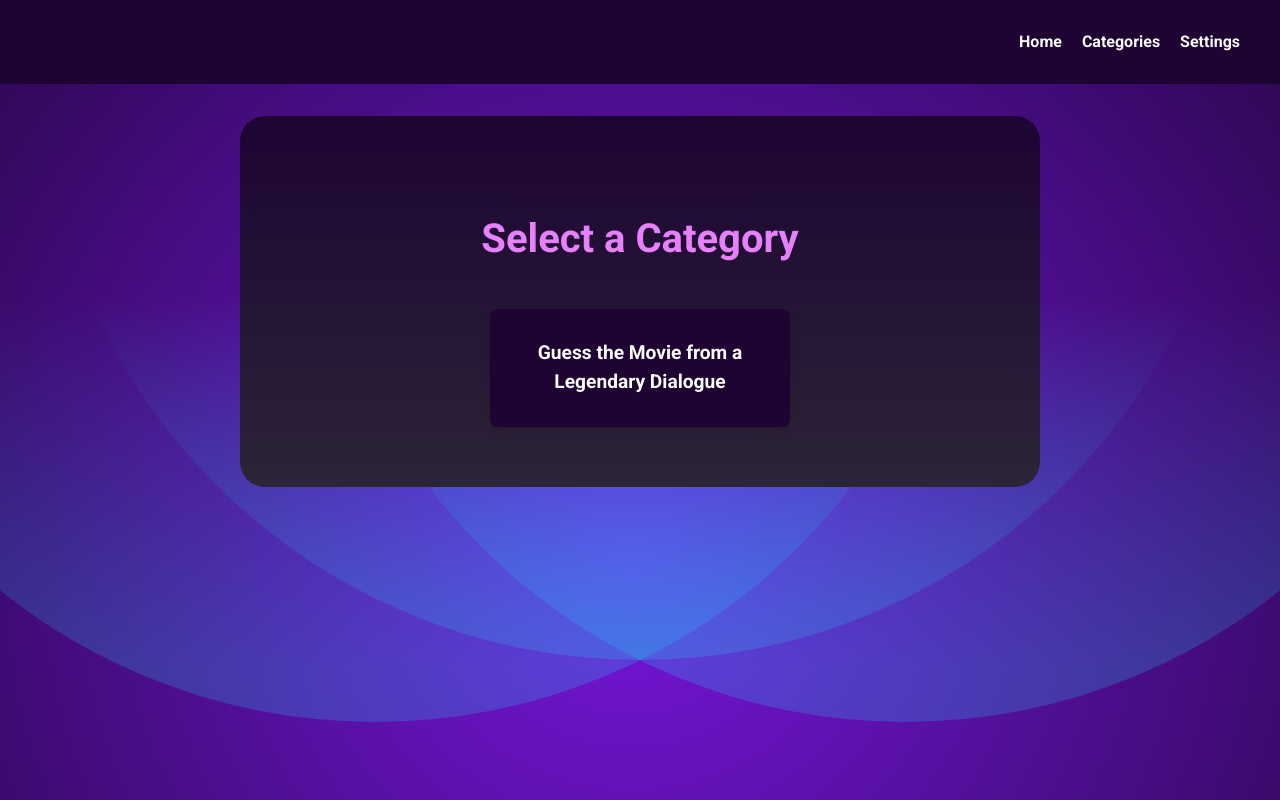
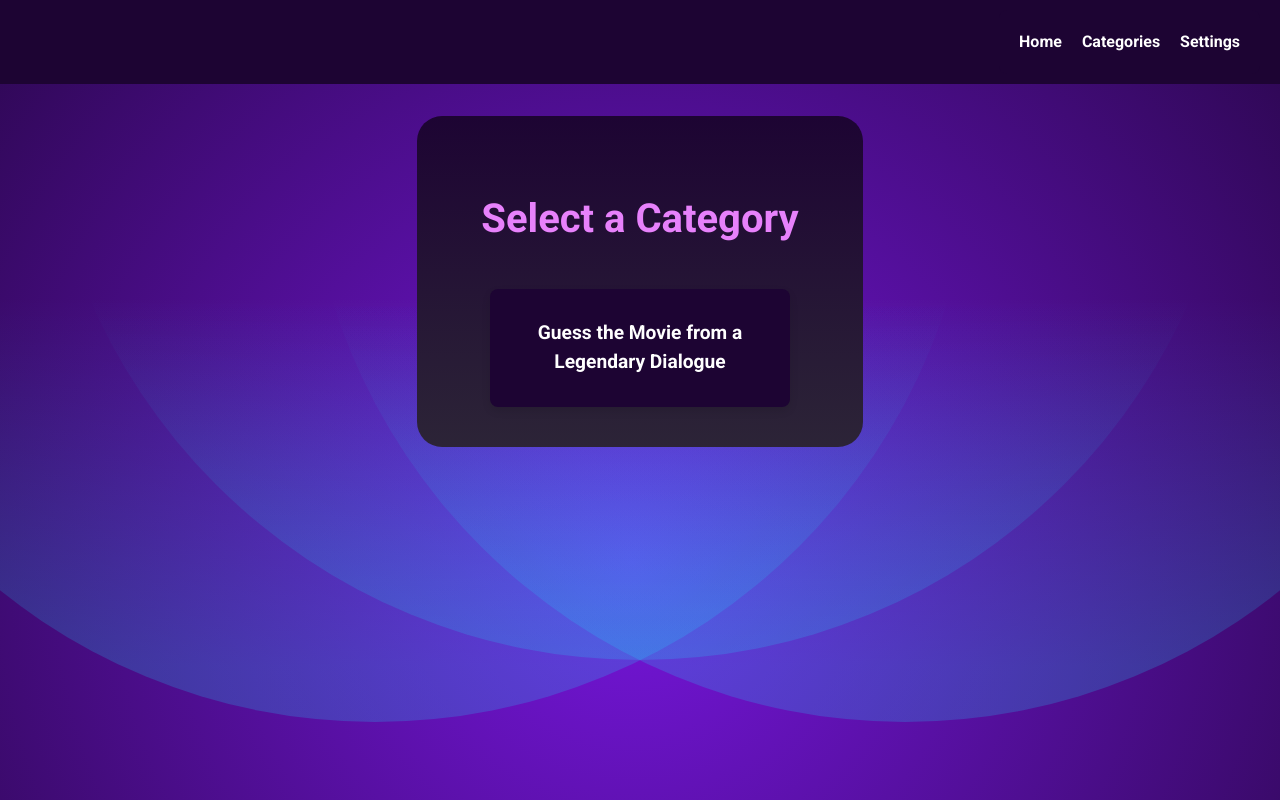
Before and after one commit to ms-tech-geek/quiz-app, a React (Vite) app: page /categories in a window 1280 px wide. Built offline with nearby package versions, Linux system fonts and the light colour scheme.

Commit message:
adjust styling for categories

```diff
--- a/src/components/Categories/Categories.css
+++ b/src/components/Categories/Categories.css
@@ -10,9 +10,9 @@ body {
   font-family: 'Roboto', sans-serif;
   color: #ebe7ef;
   text-align: center;
-  padding: 60px 20px;
   background: linear-gradient(180deg, #1d0433 0%, #2c2437 100%);
-  max-width: 50rem;
+  padding: 2.5rem 4rem;
+  max-width: fit-content;
   margin: auto;
   border-radius: 25px;
 }
```
